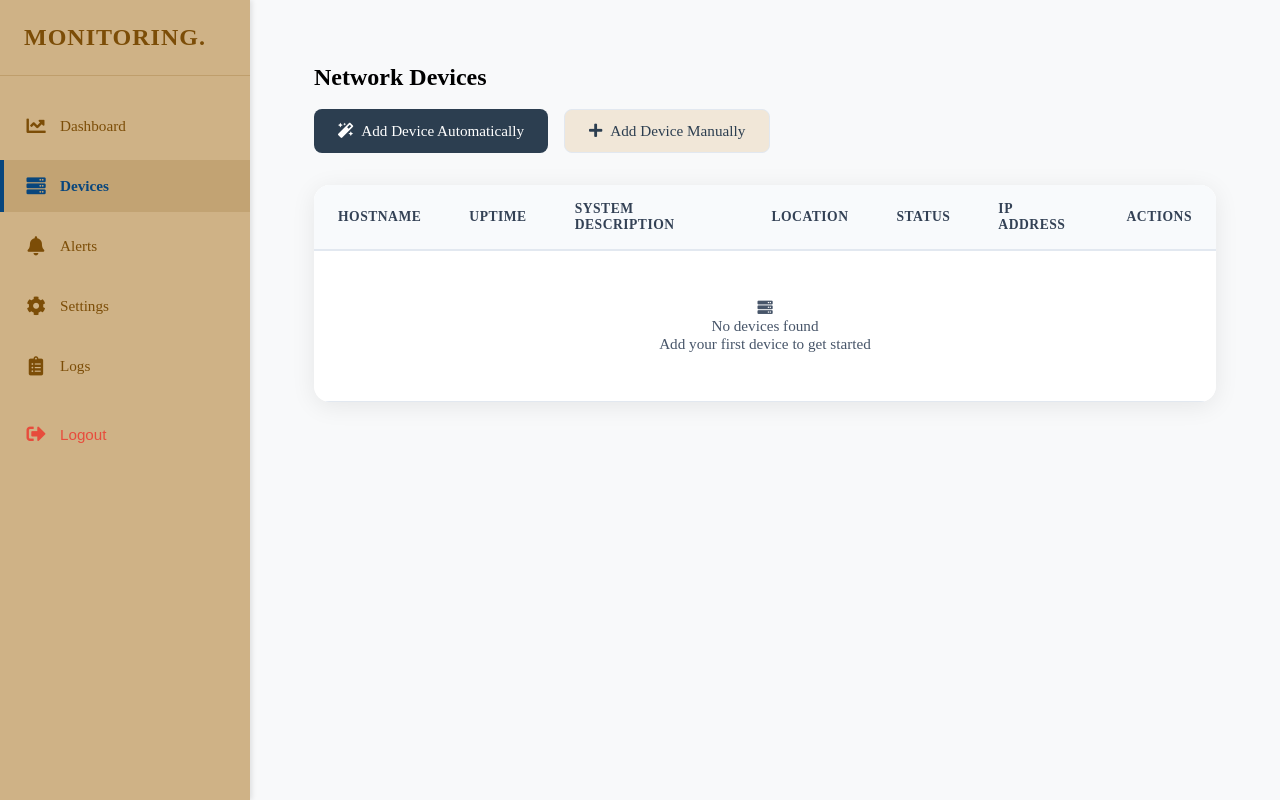
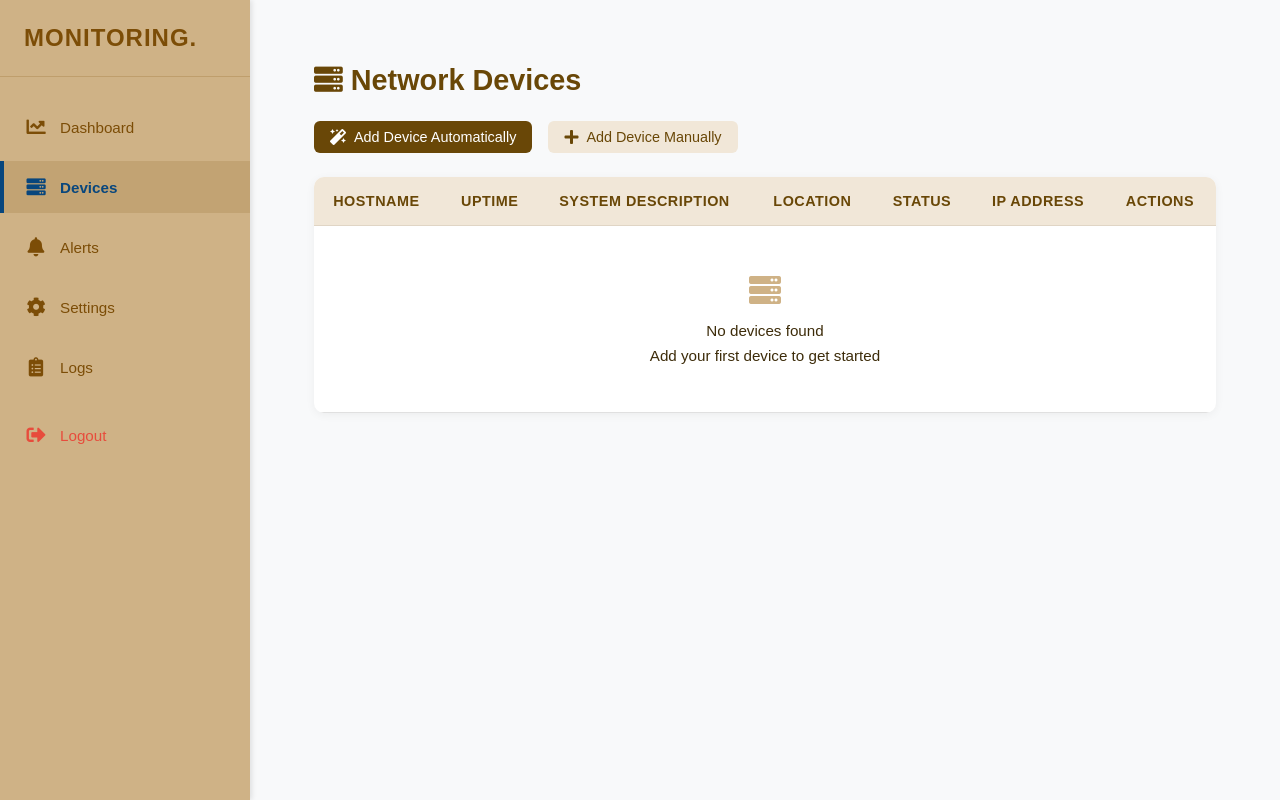
Before and after one commit to Omar23232/Oversee-backend, a Django app: page /devices/ in a window 1280 px wide. Run offline with Django 5.2, Linux system fonts and the light colour scheme; a user stored in the database is signed in; data that the repository does not hold is empty.

Commit message:
updating the styling od devices pages

```diff
--- a/Oversee_backend/login/static/login/css/devices.css
+++ b/Oversee_backend/login/static/login/css/devices.css
@@ -1,3 +1,10 @@
+/* Reset and Base Styles */
+* {
+    margin: 0;
+    padding: 0;
+    box-sizing: border-box;
+}
+
 /* Content Area */
 .content-area {
     padding: 2rem;
@@ -5,20 +12,32 @@
     margin: 0 auto;
 }
 
+.page-header h1 {
+    color: #694707;
+    font-size: 1.8rem;
+    margin-bottom: 1.5rem;
+    font-weight: 600;
+    display: flex;
+    align-items: center;
+    gap: 0.5rem;
+}
+
 /* Button Container */
 .button-container {
     display: flex;
     gap: 1rem;
-    margin-bottom: 2rem;
+    margin-bottom: 1.5rem;
 }
 
 /* Table Container */
 .table-container {
-    background: white;
-    border-radius: 16px;
-    box-shadow: 0 4px 24px rgba(0, 0, 0, 0.08);
+    background: #fff;
+    border-radius: 10px;
+    box-shadow: 0 2px 10px rgba(0, 0, 0, 0.05);
+    margin-top: 1rem;
     overflow: hidden;
     position: relative;
+    padding: 0;
 }
 
 /* Table Styling */
@@ -26,20 +45,18 @@
     width: 100%;
     border-collapse: separate;
     border-spacing: 0;
-    background: white;
-    margin: 0;
 }
 
 /* Header Styling */
 .devices-table thead th {
-    background: #f8fafc;
-    color: #334155;
+    background: #f1e7d8;
+    color: #694707;
     font-weight: 600;
+    font-size: 0.9rem;
     text-transform: uppercase;
-    font-size: 0.85rem;
     letter-spacing: 0.5px;
-    padding: 1rem 1.5rem;
-    border-bottom: 2px solid #e2e8f0;
+    padding: 1rem 1.2rem;
+    border-bottom: 1px solid #e0d5c5;
     position: sticky;
     top: 0;
     z-index: 10;
@@ -49,35 +66,35 @@
 /* Row Styling */
 .devices-table tbody tr {
     transition: all 0.2s ease;
+    border-bottom: 1px solid #e0e0e0;
 }
 
 .devices-table tbody tr:hover {
-    background: #f8fafc;
+    background: #f7f3ec;
     transform: translateY(-1px);
     box-shadow: 0 2px 10px rgba(0, 0, 0, 0.05);
 }
 
 .devices-table td {
-    padding: 1rem 1.5rem;
-    color: #475569;
-    border-bottom: 1px solid #e2e8f0;
+    padding: 1rem 1.2rem;
+    color: #3d2c0a;
     font-size: 0.95rem;
+    border-bottom: 1px solid #e0e0e0;
 }
 
 /* Status Indicators */
 .status-up, .status-down {
     display: inline-flex;
     align-items: center;
-    gap: 0.5rem;
-    padding: 0.375rem 0.75rem;
-    border-radius: 9999px;
+    padding: 0.25rem 0.75rem;
+    border-radius: 12px;
+    font-size: 0.85rem;
     font-weight: 500;
-    font-size: 0.875rem;
 }
 
 .status-up {
-    background: #dcfce7;
-    color: #166534;
+    background: rgba(34, 197, 94, 0.1);
+    color: rgb(21, 128, 61);
 }
 
 .status-up::before {
@@ -90,8 +107,8 @@
 }
 
 .status-down {
-    background: #fee2e2;
-    color: #991b1b;
+    background: rgba(239, 68, 68, 0.1);
+    color: rgb(185, 28, 28);
 }
 
 .status-down::before {
@@ -105,58 +122,70 @@
 
 /* Button Styling */
 .btn {
-    padding: 0.75rem 1.5rem;
-    border-radius: 8px;
-    font-weight: 500;
-    font-size: 0.95rem;
-    cursor: pointer;
-    transition: all 0.2s ease;
-    text-decoration: none;
     display: inline-flex;
     align-items: center;
     gap: 0.5rem;
+    padding: 0.5rem 1rem;
+    border-radius: 6px;
+    font-size: 0.9rem;
+    font-weight: 500;
+    cursor: pointer;
+    transition: all 0.2s ease;
+    border: none;
+    text-decoration: none;
+}
+
+.btn i {
+    font-size: 1rem;
 }
 
 .btn-primary {
-    background: #2c3e50;
+    background: #694707;
     color: white;
-    border: none;
 }
 
 .btn-primary:hover {
-    background: #1a365d;
-    transform: translateY(-1px);
+    background: #523204;
 }
 
 .btn-secondary {
     background: #f1e7d8;
-    color: #2c3e50;
-    border: 1px solid #e2e8f0;
+    color: #694707;
 }
 
 .btn-secondary:hover {
-    background: #e2d5c3;
-    transform: translateY(-1px);
+    background: #e5d5bc;
 }
 
 .btn-command {
-    background: #334155;
+    background: #694707;
     color: white;
-    border: none;
     padding: 0.5rem 1rem;
     font-size: 0.875rem;
 }
 
 .btn-command:hover {
-    background: #1e293b;
-    transform: translateY(-1px);
+    background: #523204;
 }
 
 /* Empty State */
 .empty-row {
     text-align: center;
     padding: 3rem !important;
-    color: #64748b;
+    color: #694707;
+}
+
+.empty-state {
+    display: flex;
+    flex-direction: column;
+    align-items: center;
+    gap: 0.5rem;
+}
+
+.empty-state i {
+    font-size: 2rem;
+    color: #cfb286;
+    margin-bottom: 0.5rem;
 }
 
 /* Responsive Design */
@@ -191,7 +220,7 @@
         display: block;
         margin-bottom: 1rem;
         padding: 1rem;
-        background: white;
+        background: #fff;
         border-radius: 8px;
         box-shadow: 0 2px 8px rgba(0, 0, 0, 0.05);
     }
@@ -207,7 +236,7 @@
     .devices-table td::before {
         content: attr(data-label);
         font-weight: 600;
-        color: #334155;
+        color: #694707;
     }
 
     .btn-command {
@@ -220,16 +249,12 @@
 /* Accessibility Improvements */
 .btn:focus-visible,
 .devices-table tr:focus-visible {
-    outline: 2px solid #2c3e50;
+    outline: 2px solid #694707;
     outline-offset: 2px;
 }
 
 /* Additional Interactive States */
 .devices-table tbody tr:focus {
-    background: #f8fafc;
+    background: #f7f3ec;
     outline: none;
 }
-
-.devices-table tbody tr:active {
-    transform: translateY(0);
-}
--- a/Oversee_backend/login/templates/login/devices.html
+++ b/Oversee_backend/login/templates/login/devices.html
@@ -6,33 +6,29 @@
     <meta name="viewport" content="width=device-width, initial-scale=1.0" />
     <title>Network Devices - Management Dashboard</title>
     <meta name="description" content="Network devices management dashboard showing device status, information and commands">
+    <link rel="stylesheet" href="{% static 'login/css/dashboard.css' %}" />
     <link rel="stylesheet" href="{% static 'login/css/devices.css' %}" />
     <link rel="stylesheet" href="{% static 'login/css/sidebar.css' %}" />
     <link rel="stylesheet" href="https://cdnjs.cloudflare.com/ajax/libs/font-awesome/6.0.0/css/all.min.css" />
 </head>
 
 <body>
-    {% include 'login/partials/sidebar.html' %}
-
-    <main class="main-content">
+    {% include 'login/partials/sidebar.html' %}    <main class="main-content">
         <section class="content-area">
             <div class="page-header">
-                <h1 id="devices-heading">Network Devices</h1>
-                <br>
+                <h1 id="devices-heading">
+                    <i class="fas fa-server"></i> Network Devices
+                </h1>
             </div>
 
-            <div class="button-container" role="toolbar" >
-                <a href="{% url 'add_device_auto' %}"
+            <div class="button-container" role="toolbar" >                <a href="{% url 'add_device_auto' %}"
                    class="btn btn-primary"
                    role="button">
-
                     <i class="fas fa-magic" aria-hidden="true"></i>
                     <span>Add Device Automatically</span>
-                </a>
-                <a href="{% url 'add_device_manual' %}"
+                </a>                <a href="{% url 'add_device_manual' %}"
                    class="btn btn-secondary"
                    role="button">
-
                     <i class="fas fa-plus" aria-hidden="true"></i>
                     <span>Add Device Manually</span>
                 </a>
--- a/Oversee_backend/login/templates/login/partials/device_command.html
+++ b/Oversee_backend/login/templates/login/partials/device_command.html
@@ -5,8 +5,12 @@
     <meta charset="UTF-8">
     <meta name="viewport" content="width=device-width, initial-scale=1.0">
     <title>Execute Command - {{ device.hostname }}</title>
+
+    <link rel="stylesheet" href="{% static 'login/css/device_command.css' %}" />
+    <link rel="stylesheet" href="{% static 'login/css/dashboard.css' %}" />
+    <link rel="stylesheet" href="{% static 'login/css/devices.css' %}" />
     <link rel="stylesheet" href="{% static 'login/css/sidebar.css' %}" />
-    <link rel="stylesheet" href="{% static 'login/css/device_command.css' %}" />
+    <link rel="stylesheet" href="https://cdnjs.cloudflare.com/ajax/libs/font-awesome/6.0.0/css/all.min.css" />
 </head>
 <body>
     {% include 'login/partials/sidebar.html' %}
```
Also changed, not shown: Oversee_backend/login/static/login/css/device_command.css (+58 -21 lines).
